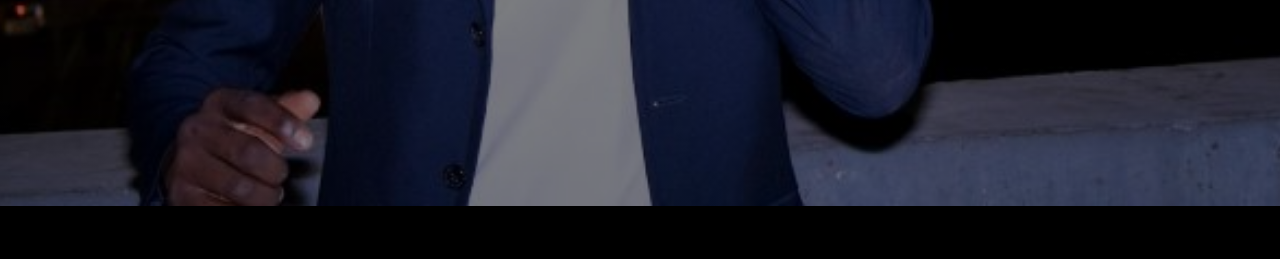
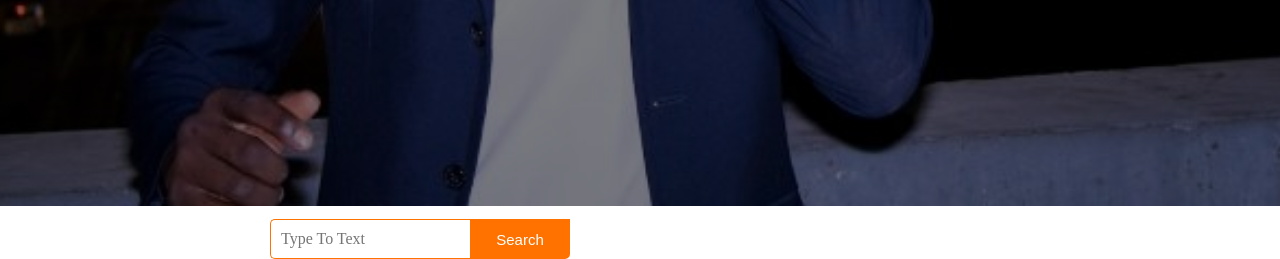
Before and after one commit to omwansumike/WEBSITE, a PHP site: page / in a window 1280 px wide. Shown: the part 666-925 px from the top of the page. Before the commit the page ends 872 px from the top, so only its background shows below. Run offline with PHP 8.4, Linux system fonts and the light colour scheme.

Commit message:
srch focus

```diff
--- a/index.html
+++ b/index.html
@@ -23,6 +23,11 @@
     </div>
 
 
+    <div class ="search">
+    <input class="srch" type ="search" name=""placeholder="Type To Text">
+    <a href="#"> <button class="btn">Search</button></a>
     </div>
+    </div>
+</div>
 </body>
 </html>
--- a/style.css
+++ b/style.css
@@ -64,3 +64,45 @@ ul li a{
 ul li a:hover{
     color:#ff7200;
 }
+
+.search{
+    width:330px;
+    float: left;
+    margin-left: 270px;
+}
+
+.srch{
+    font-family: 'Times New Roman';
+    width: 200px;
+    height: 40px;
+    background: transparent;
+    border: 1px solid #ff7200;
+    margin-top: 13px;
+    color:#fff;
+    border-right: none;
+    font-size: 16px;
+    float:left;
+    padding:10px;
+    border-bottom-left-radius:5px;
+    border-top-left-radius:5px;
+}
+
+.btn{
+    width: 100px;
+    height: 40px;
+    background: #ff7200;
+    border: 2px solid #ff7200;
+    margin-top: 13px;
+    color:#fff;
+    font-size: 15px;
+    border-bottom-right-radius:5px;
+    border-bottom-right-radius:5px;
+}
+
+.btn:focus{
+    outline: none;
+
+    .srch:focus{
+        outline:none;
+    }
+}
```
